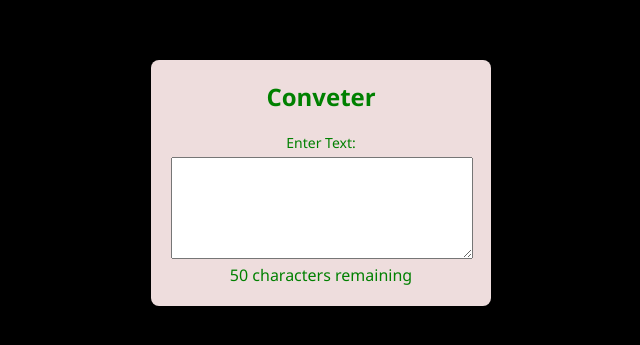
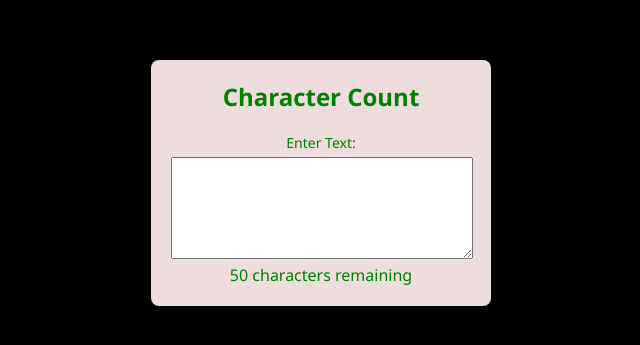
Before and after one commit to VarunKumarShekapuram/CHARCOUNT, a plain HTML site: page index.html in a window 1280 px wide. Shown: the part 217-562 px from the top of the page, without its empty margins (319-959 px from the left). Drawn offline with Linux system fonts and the light colour scheme.

Commit message:
name changed

```diff
--- a/index.html
+++ b/index.html
@@ -8,7 +8,7 @@
 </head>
 <body>
   <div class="container">
-    <h1>Conveter</h1>
+    <h1>Character Count</h1>
     <label for="textInput">Enter Text:</label>
     <textarea name="" id="textInput" maxlength="50"></textarea>
     <p id="charCount">50 characters remaining</p>
```
